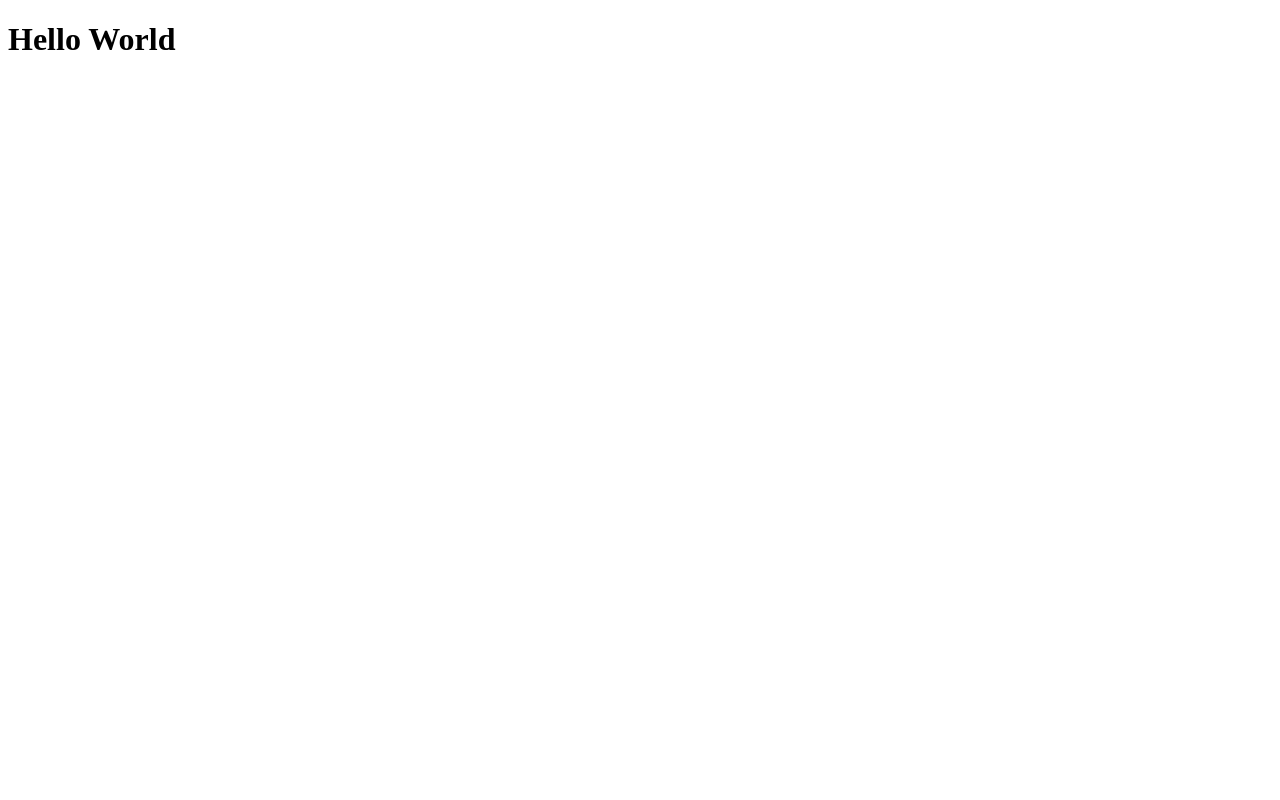
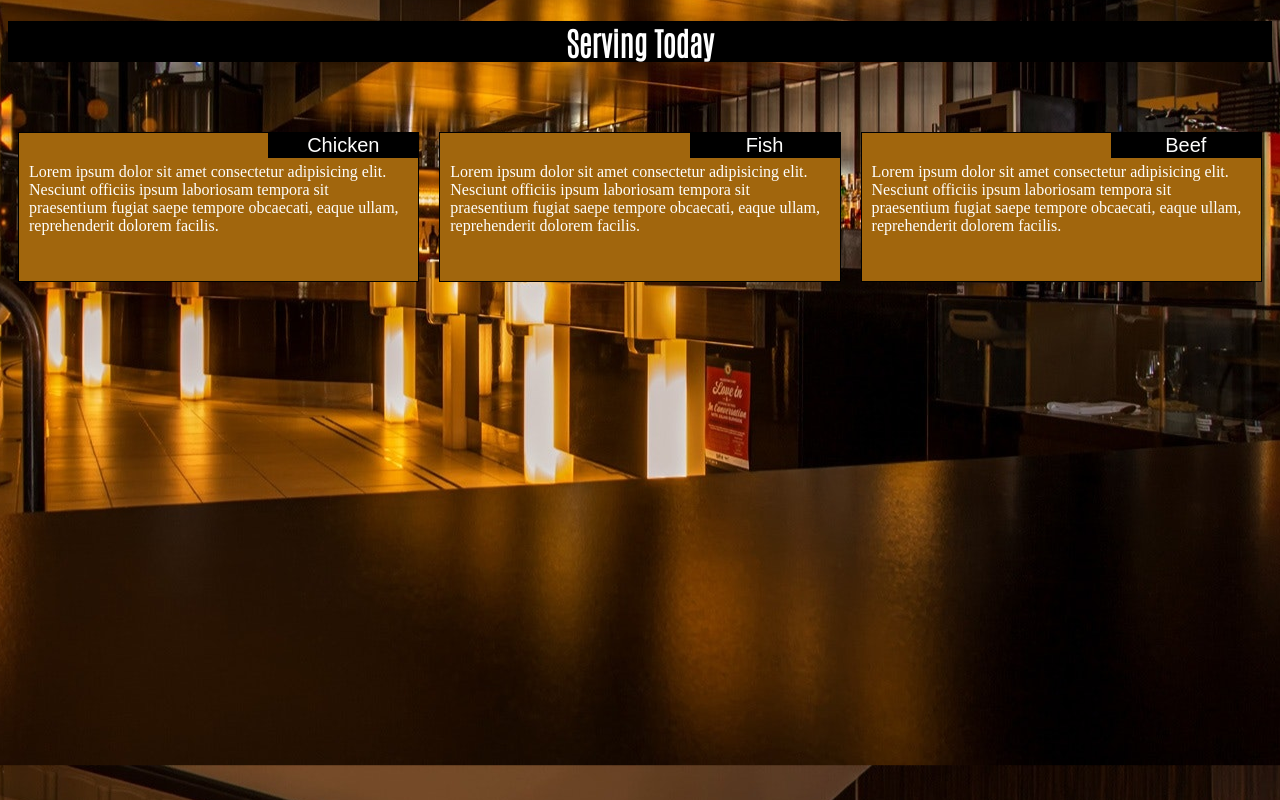
Before and after one commit to ehtishamhussain/modul2-sol, a plain HTML site: page index.html in a window 1280 px wide. Drawn offline with Linux system fonts and the light colour scheme.

Commit message:
Last commit

```diff
--- /dev/null
+++ b/css/styles.css
@@ -0,0 +1,75 @@
+/**Base styles**/
+*{
+    box-sizing: border-box;
+
+}
+body{
+    background-image: url("img.jpg");
+    background-position: center;
+
+}
+.row{
+    width:100%;
+}
+h1{
+    text-align: center;
+    margin-bottom: 70px;
+    color:white;
+    font-family:  'Antonio', sans-serif;
+
+}
+#first{
+    background-color: black;
+
+}
+section{
+    border:1px solid black;
+    position: relative;
+    padding:30px 10px 20px 10px;
+    margin:0px 10px 10px 10px;
+    background-color:rgb(161, 102, 13);
+    color:rgb(254, 254, 253);
+
+    height: 150px;
+
+}
+
+p{
+    border:1px solid black;
+    width: 150px;
+    height: 25px;
+    text-align: center;
+    position: absolute;
+    font-size: 20px;
+    font-family: sans-serif,'Times New Roman';
+    top: 0px;
+    right:0px;
+    margin: 0px 0px 15px 0px;
+    padding: 0px;
+    background-color:black;
+    color:rgb(254, 254, 253);
+
+}
+@media (min-width:992px){
+.col-lg-4{
+    width:33.33%;
+    float: left;
+
+}
+
+}
+@media (min-width:768px) and (max-width:991px){
+    .col-md-12{
+        width:100%;
+        clear:both;
+    }
+.col-md-6{
+    width:50%;
+    float:left;
+}
+}
+@media (max-width:767px){
+    .col-s-12{
+        width:100%
+    }
+}
--- a/index.html
+++ b/index.html
@@ -5,8 +5,37 @@
     <meta http-equiv="X-UA-Compatible" content="IE=edge">
     <meta name="viewport" content="width=device-width, initial-scale=1.0">
     <title>Document</title>
+    <link rel="stylesheet" href="css/styles.css">
+    <link rel="preconnect" href="https://fonts.gstatic.com">
+<link href="https://fonts.googleapis.com/css2?family=Antonio:wght@100&display=swap" rel="stylesheet">
+
 </head>
 <body>
-    <h1>Hello World</h1>
+    <div id="first"class="row">
+
+        <h1>Serving Today</h1>
+    </div>
+
+    <div class="row" >
+        <div class="col-lg-4 col-md-6 col-s-12">
+        <section>
+            <p>Chicken</p>
+           Lorem ipsum dolor sit amet consectetur adipisicing elit. Nesciunt officiis ipsum laboriosam tempora sit praesentium fugiat saepe tempore obcaecati, eaque ullam, reprehenderit dolorem facilis.
+        </section></div>
+
+<div class="col-lg-4 col-md-6 col-s-12 ">
+        <section >
+                <p>Fish</p>
+           Lorem ipsum dolor sit amet consectetur adipisicing elit. Nesciunt officiis ipsum laboriosam tempora sit praesentium fugiat saepe tempore obcaecati, eaque ullam, reprehenderit dolorem facilis.
+        </section></div>
+
+     <div class="col-lg-4 col-md-12 col-s-12">
+        <section >
+        <p>Beef</p>
+            Lorem ipsum dolor sit amet consectetur adipisicing elit. Nesciunt officiis ipsum laboriosam tempora sit praesentium fugiat saepe tempore obcaecati, eaque ullam, reprehenderit dolorem facilis.
+        </section>
+    </div>
+
+    </div>
 </body>
 </html>
```
Also changed, not shown: css/img.jpg (added).
